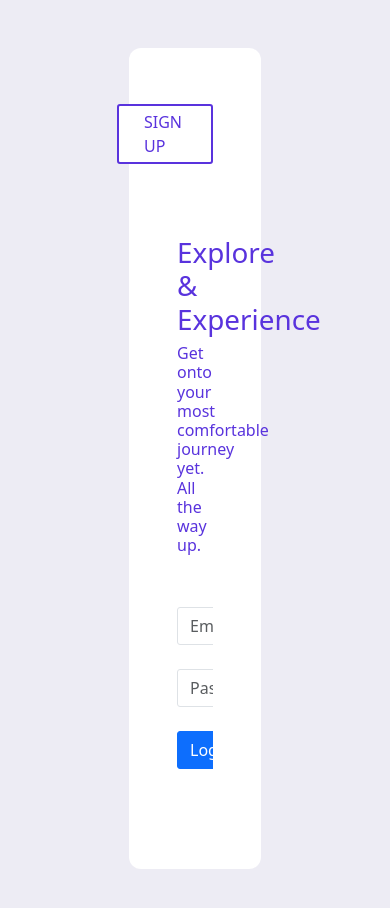
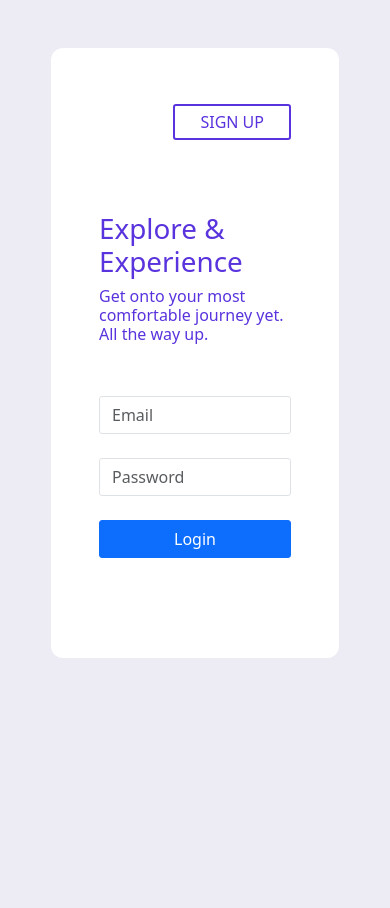
Before and after one commit to Chitvan-SoftDev/Broomies_task, a website: page signin.html in a window 390 px wide. After the commit the page ends 844 px from the top, so only its background shows below. Drawn offline with nearby package versions, Linux system fonts and the light colour scheme; files that its build step writes are made by us from their sources; files whose address does not match are found by name.

Commit message:
sign in page responsive

```diff
--- a/assets/css/style.css
+++ b/assets/css/style.css
@@ -97,12 +97,15 @@
 }
 
 .sign-in-container {
-  max-width: 40vw !important;
+  max-width: 40% !important;
 }
 
 @media (max-width: 1023px) {
   .sgnupimg {
     border-top-right-radius: 12px;
+  }
+  .sign-in-container {
+    max-width: 80% !important;
   }
 }
 
```
